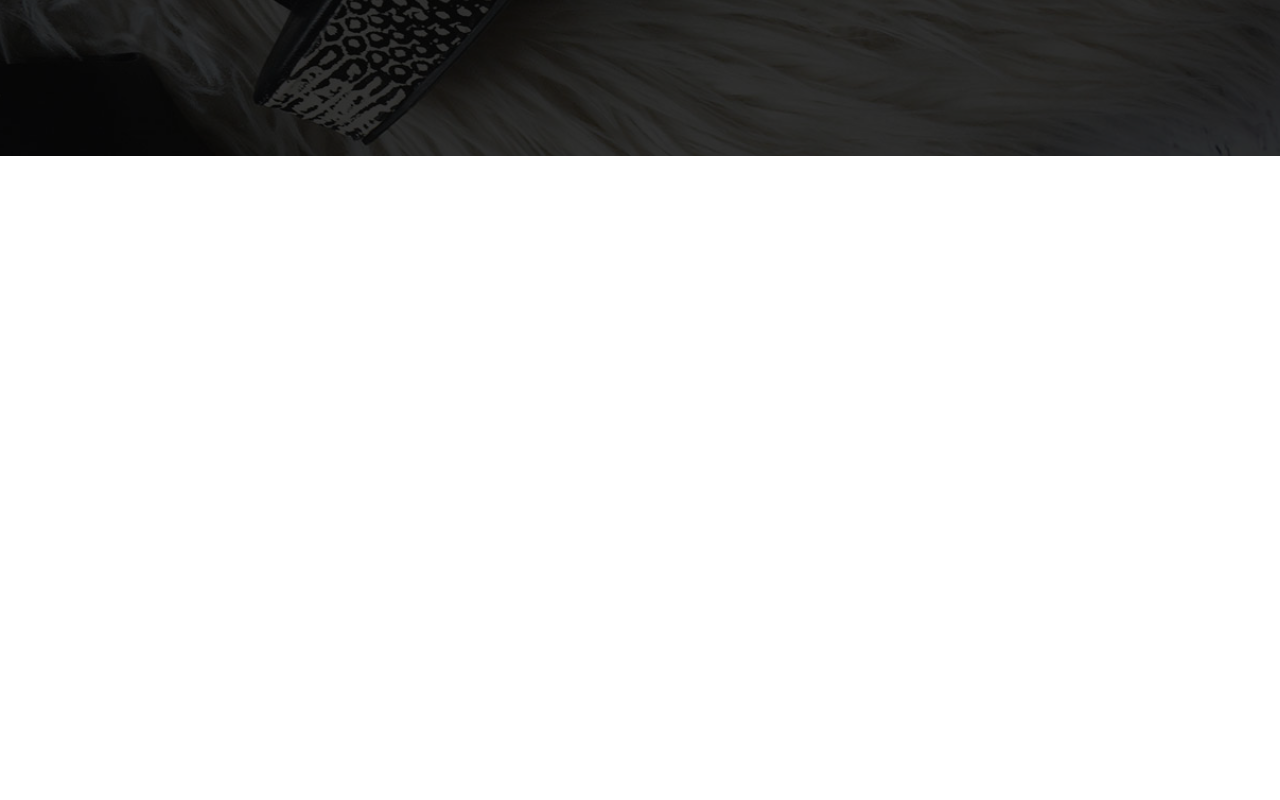
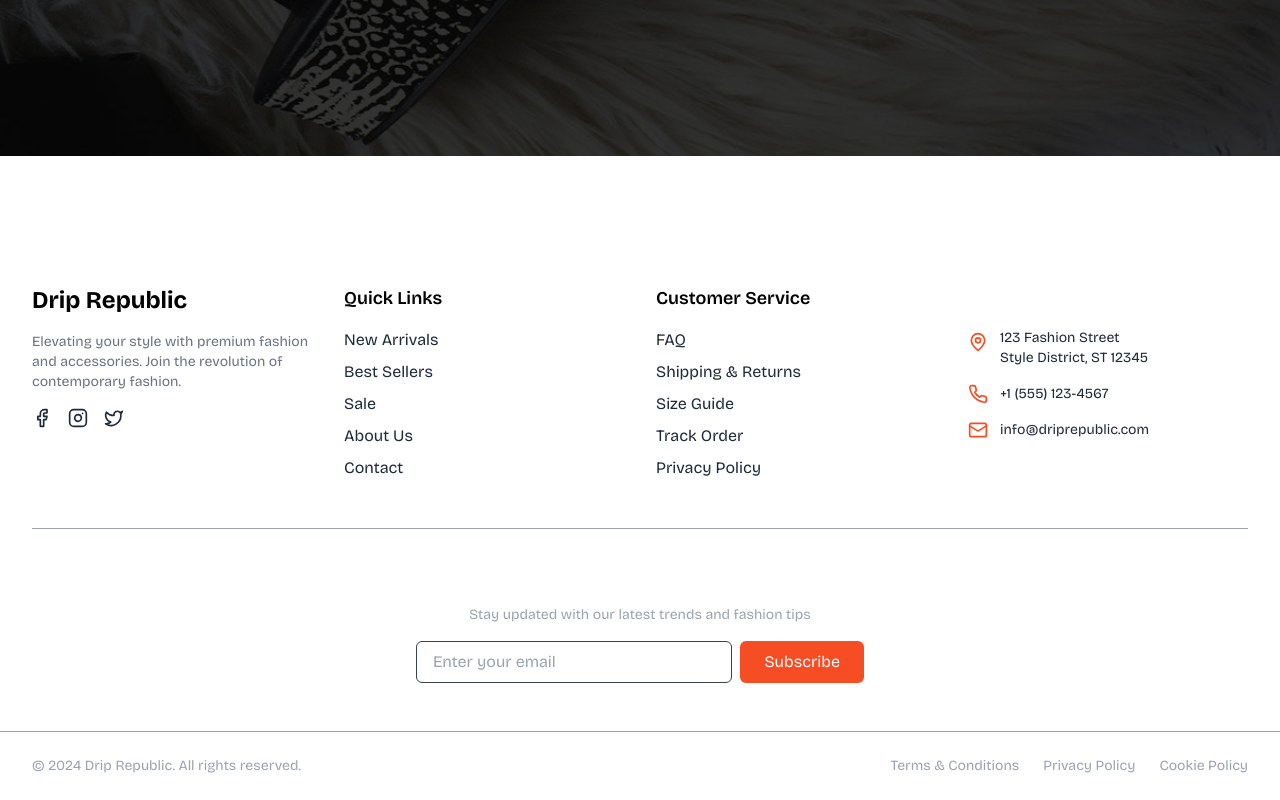
Before and after one commit to Apex10A/drip-republic, a Next.js app: page / in a window 1280 px wide. Shown: the part 3226-4026 px from the top of the page. Before the commit the page ends 3382 px from the top, so only its background shows below. Built offline with nearby package versions, Linux system fonts and the light colour scheme.

Commit message:
feat/created footer

```diff
--- /dev/null
+++ b/src/app/(landing-page)/footer/page.tsx
@@ -0,0 +1,143 @@
+"use client";
+import React from 'react';
+import { Mail, Phone, MapPin, Facebook, Instagram, Twitter } from 'lucide-react';
+
+const Footer = () => {
+  return (
+    <footer className=" text-black mt-20">
+      {/* Main Footer Content */}
+      <div className="max-w-7xl mx-auto px-4 sm:px-6 lg:px-8 py-12">
+        <div className="grid grid-cols-1 md:grid-cols-2 lg:grid-cols-4 gap-8">
+          {/* Brand Section */}
+          <div className="space-y-4">
+            <h2 className="text-2xl font-bold text-black">Drip Republic</h2>
+            <p className="text-sm text-gray-500">
+              Elevating your style with premium fashion and accessories. Join the revolution of contemporary fashion.
+            </p>
+            <div className="flex space-x-4">
+              <a href="#" className="text-gray-800 hover:text-[#f74d25] transition-colors duration-300">
+                <Facebook className="h-5 w-5" />
+              </a>
+              <a href="#" className="text-gray-800 hover:text-[#f74d25] transition-colors duration-300">
+                <Instagram className="h-5 w-5" />
+              </a>
+              <a href="#" className="text-gray-800 hover:text-[#f74d25] transition-colors duration-300">
+                <Twitter className="h-5 w-5" />
+              </a>
+            </div>
+          </div>
+
+          {/* Quick Links */}
+          <div>
+            <h3 className="text-lg font-semibold text-black mb-4">Quick Links</h3>
+            <ul className="space-y-2">
+              {['New Arrivals', 'Best Sellers', 'Sale', 'About Us', 'Contact'].map((item) => (
+                <li key={item}>
+                  <a
+                    href="#"
+                    className="text-gray-800 hover:text-white hover:translate-x-1 transition-all duration-300 block"
+                  >
+                    {item}
+                  </a>
+                </li>
+              ))}
+            </ul>
+          </div>
+
+          {/* Customer Service */}
+          <div>
+            <h3 className="text-lg font-semibold text-black mb-4">Customer Service</h3>
+            <ul className="space-y-2">
+              {[
+                'FAQ',
+                'Shipping & Returns',
+                'Size Guide',
+                'Track Order',
+                'Privacy Policy'
+              ].map((item) => (
+                <li key={item}>
+                  <a
+                    href="#"
+                    className="text-gray-800 hover:text-white hover:translate-x-1 transition-all duration-300 block"
+                  >
+                    {item}
+                  </a>
+                </li>
+              ))}
+            </ul>
+          </div>
+
+          {/* Contact Info */}
+          <div>
+            <h3 className="text-lg font-semibold text-white mb-4">Contact Us</h3>
+            <div className="space-y-4">
+              <div className="flex items-start space-x-3">
+                <MapPin className="h-5 w-5 text-[#f74d25] flex-shrink-0 mt-1" />
+                <p className="text-sm text-gray-800">
+                  123 Fashion Street
+                  <br />
+                  Style District, ST 12345
+                </p>
+              </div>
+              <div className="flex items-center space-x-3">
+                <Phone className="h-5 w-5 text-[#f74d25]" />
+                <p className="text-sm text-gray-800">+1 (555) 123-4567</p>
+              </div>
+              <div className="flex items-center space-x-3">
+                <Mail className="h-5 w-5 text-[#f74d25]" />
+                <p className="text-sm text-gray-800">info@driprepublic.com</p>
+              </div>
+            </div>
+          </div>
+        </div>
+
+        {/* Newsletter Subscription */}
+        <div className="mt-12 border-t border-gray-400 pt-8">
+          <div className="max-w-md mx-auto text-center">
+            <h3 className="text-lg font-semibold text-white mb-4">Subscribe to Our Newsletter</h3>
+            <p className="text-sm text-gray-400 mb-4">
+              Stay updated with our latest trends and fashion tips
+            </p>
+            <form className="flex gap-2">
+              <input
+                type="email"
+                placeholder="Enter your email"
+                className="flex-1 px-4 py-2 rounded-md bg-transparent border border-gray-700 focus:outline-none focus:border-[#f74d25] text-white"
+              />
+              <button
+                type="submit"
+                className="px-6 py-2 bg-[#f74d25] text-white rounded-md hover:bg-[#e63d15] transition-colors duration-300"
+              >
+                Subscribe
+              </button>
+            </form>
+          </div>
+        </div>
+      </div>
+
+      {/* Bottom Bar */}
+      <div className="border-t border-gray-400">
+        <div className="max-w-7xl mx-auto px-4 sm:px-6 lg:px-8 py-6">
+          <div className="flex flex-col md:flex-row justify-between items-center space-y-4 md:space-y-0">
+            <p className="text-sm text-gray-400">
+              © {new Date().getFullYear()} Drip Republic. All rights reserved.
+            </p>
+            <div className="flex space-x-6">
+              <a href="#" className="text-sm text-gray-400 hover:text-white transition-colors duration-300">
+                Terms & Conditions
+              </a>
+              <a href="#" className="text-sm text-gray-400 hover:text-white transition-colors duration-300">
+                Privacy Policy
+              </a>
+              <a href="#" className="text-sm text-gray-400 hover:text-white transition-colors duration-300">
+                Cookie Policy
+              </a>
+            </div>
+          </div>
+        </div>
+      </div>
+    </footer>
+  );
+};
+
+export default Footer;
--- a/src/app/page.tsx
+++ b/src/app/page.tsx
@@ -3,6 +3,7 @@ import Header from "@/components/layout/header/page"
 import Home from "@/app/(landing-page)/home/page"
 import Products from "@/app/(landing-page)/products/page"
 import Values from '@/app/(landing-page)/values/page'
+import Footer from '@/app/(landing-page)/footer/page'
 import Subscribe from '@/app/(landing-page)/Subscribe/page'
 
 const page = () => {
@@ -13,6 +14,7 @@ const page = () => {
       <Values/>
       <Products/>
       <Subscribe/>
+      <Footer/>
     </div>
   )
 }
```
